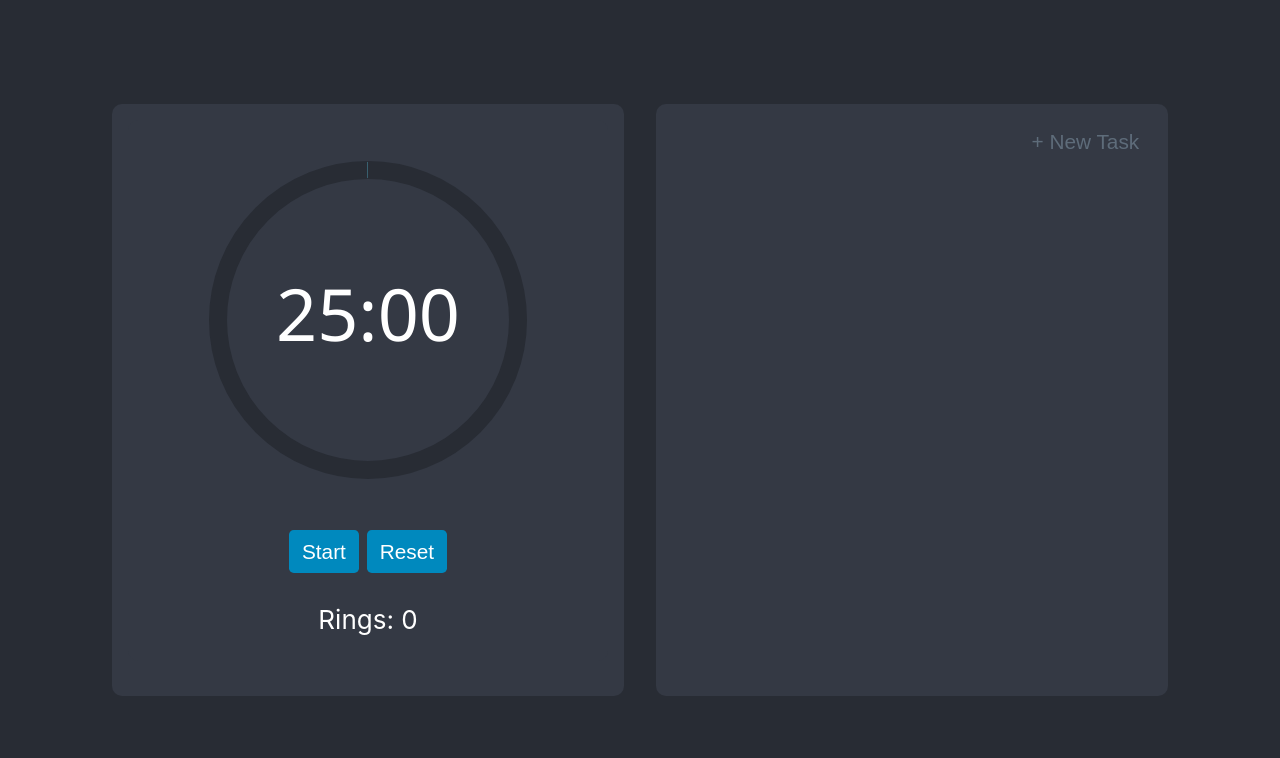
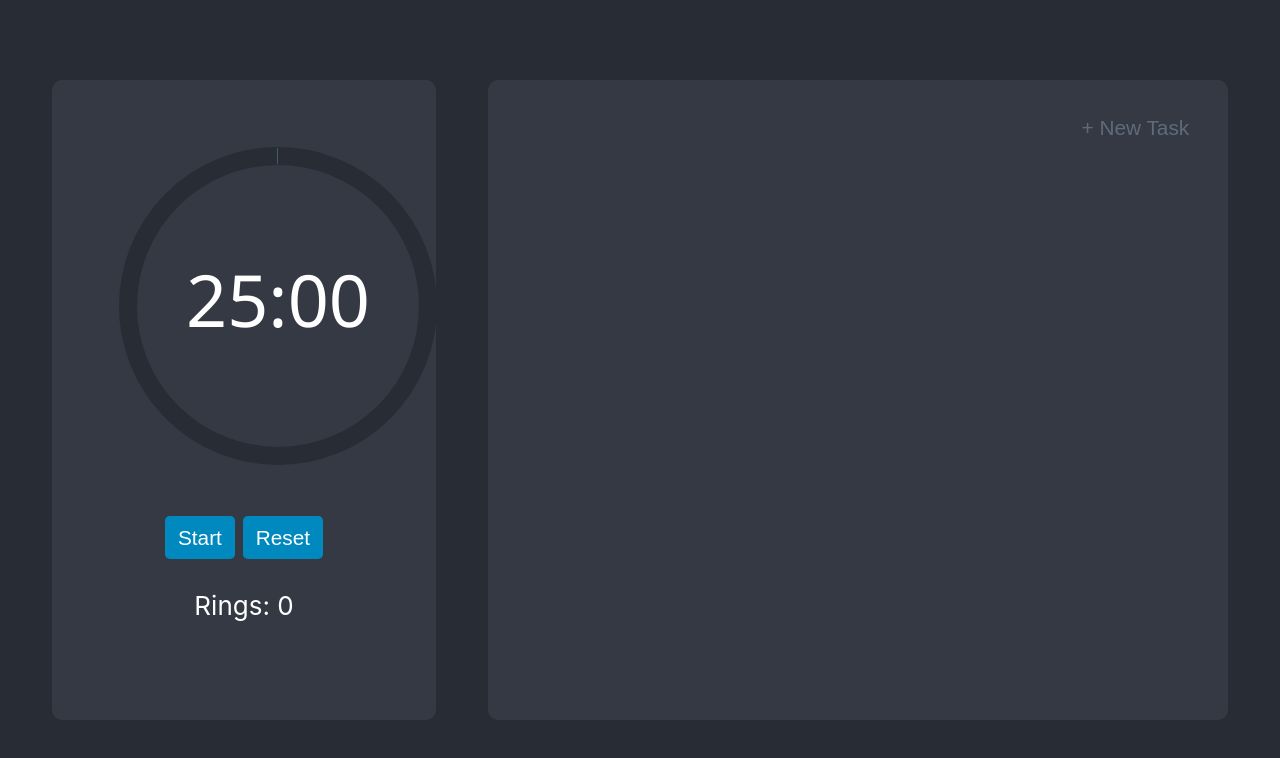
Before and after one commit to vectorwing/Ringer, a React (Create React App) app: page / in a window 1280 px wide. Shown: the top 758 px of the page. Built offline with nearby package versions, Linux system fonts and the light colour scheme.

Commit message:
Update CSS and layout for the base app

```diff
--- a/src/components/App.css
+++ b/src/components/App.css
@@ -1,16 +1,33 @@
 .App {
   background-color: #282c34;
+  font-size: calc(10px + 2vmin);
+  color: white;
+  width: 100%;
+  height: 100vh;
   display: flex;
-  height: 100vh;
-  flex-direction: row;
   align-items: center;
   justify-content: center;
-  font-size: calc(10px + 2vmin);
-  color: white;
 }
 
-.App-link {
-  color: #61dafb;
+.panel {
+  background-color: #343944;
+  border-radius: 10px;
+  min-height: 80%;
+  max-height: 80%;
+  margin: 1em;
+  padding: 1em;
+  text-align: center;
+}
+
+.panel-timer {
+  width: 30%;
+  flex-basis: 30%;
+  margin-left: 2em;
+}
+
+.panel-tasklist {
+  width: 70%;
+  margin-right: 2em;
 }
 
 button {
@@ -36,13 +53,3 @@ button:hover {
 button:active {
   transform: scale(0.99);
 }
-
-.panel {
-  background-color: #343944;
-  border-radius: 10px;
-  min-height: 70vh;
-  min-width: 60vh;
-  margin: 16px;
-  padding: 16px;
-  text-align: center;
-}
--- a/src/components/App.js
+++ b/src/components/App.js
@@ -30,13 +30,13 @@ export default function App() {
 
   return (
     <div className="App">
-      <div className="panel">
+      <div className="panel panel-timer">
         <Timer
           baseTime={25*60}
           onTimerFinish={() => setRings(rings => rings + 1)}
           rings={rings}/>
       </div>
-      <div className="panel">
+      <div className="panel panel-tasklist">
         <TaskList
           list={tasks}
           onNewTask={handleNewTask}
--- a/src/components/TaskList/Task.css
+++ b/src/components/TaskList/Task.css
@@ -1,7 +1,7 @@
 .Task {
   background-color: #282c34;
   border-radius: 5px;
-  padding: 8px 16px;
+  padding: 8px 12px;
   text-align: left;
   font-size: 0.8em;
   margin-bottom: 8px;
@@ -10,12 +10,8 @@
   justify-content: space-between;
 }
 
-.Task label {
-  display: flex;
-  justify-content: space-between;
-}
-
-.Task input {
+.Task label, .Task input {
+  width: 100%;
   background: transparent;
   border: none;
   color: white;
--- a/src/components/TaskList/Task.js
+++ b/src/components/TaskList/Task.js
@@ -15,7 +15,7 @@ export default function Task({id, text, done, onRenameTask, onRemoveTask}) {
   return (
     <li className="Task" key={id}>
       <label>
-        <input className={`task-input-${id}`} type="text" value={text} onChange={handleChange}/>
+        <input className={`task-input`} type="text" value={text} onChange={handleChange}/>
       </label>
       <button className="Task-remove" onClick={() => onRemoveTask(id)}>✕</button>
     </li>
--- a/src/index.css
+++ b/src/index.css
@@ -1,13 +1,31 @@
-body {
-  margin: 0;
+html {
   font-family: -apple-system, BlinkMacSystemFont, "Segoe UI", "Roboto", "Oxygen",
     "Ubuntu", "Cantarell", "Fira Sans", "Droid Sans", "Helvetica Neue",
     sans-serif;
   -webkit-font-smoothing: antialiased;
   -moz-osx-font-smoothing: grayscale;
+  height: 100%;
+  width: 100%;
+  font-size: 16px;
+}
+
+body {
+  margin: 0;
+  padding: 0;
+  height: 100%;
+  width: 100%;
+  box-sizing: border-box;
+} * {
+  box-sizing: inherit;
+  /* height: 100%;
+  width: 100%; */
 }
 
 code {
   font-family: source-code-pro, Menlo, Monaco, Consolas, "Courier New",
     monospace;
 }
+
+a {
+  color: #61dafb;
+}
```
